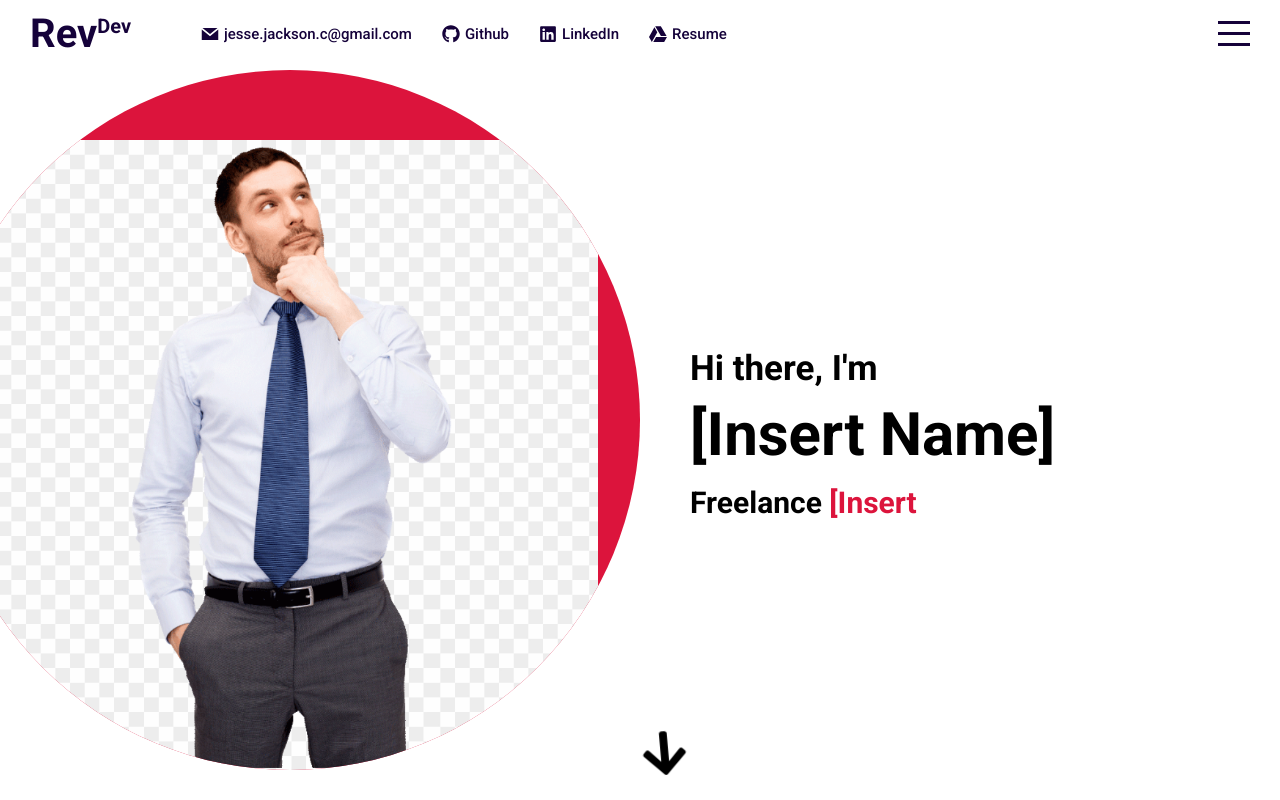
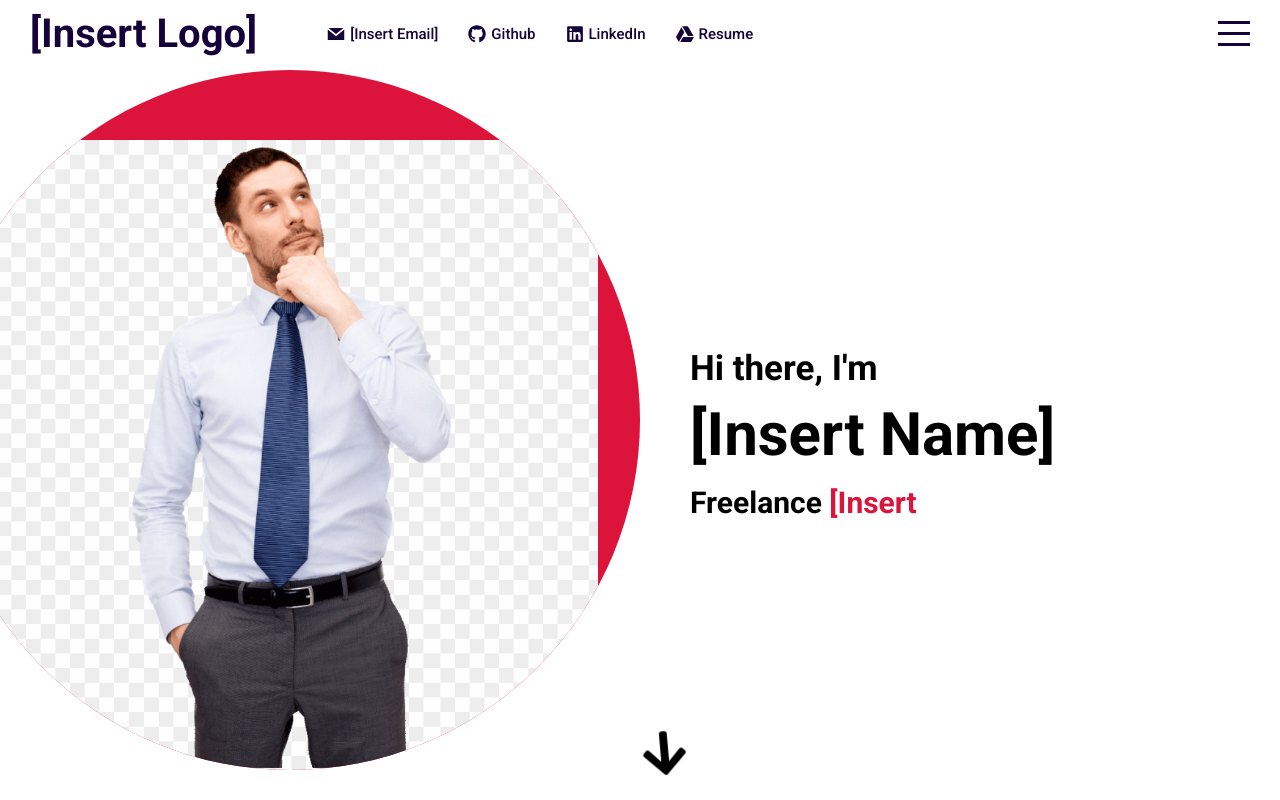
Before and after one commit to JesseJ713/template-portfolio, a React (Create React App) app: page / in a window 1280 px wide. Built offline with nearby package versions, Linux system fonts and the light colour scheme.

Commit message:
Modified top navigation for template

```diff
--- a/src/components/topbar/Topbar.jsx
+++ b/src/components/topbar/Topbar.jsx
@@ -9,16 +9,17 @@ export default function Topbar({ menuOpen, setMenuOpen }) {
             <div className='wrapper'>
                 <div className='left'>
                     <a href='#intro' className='logo'>
-                        Rev{<sup className='exponent'>Dev</sup>}
+                        [Insert Logo]
                     </a>
-                    <a href='mailto:jesse.jackson.c@gmail.com'>
+                    <a href='mailto:[YOUR EMAIL]'>
                         <div className='itemContainer'>
                             <GrMail className='icon' />
-                            <span>jesse.jackson.c@gmail.com</span>
+                            <span>[Insert Email]</span>
                         </div>
                     </a>
                     <a
-                        href='https://github.com/JesseJ713'
+                        // ENTER GITHUB ADDRESS
+                        href='https://github.com/'
                         rel='noreferrer'
                         target='_blank'
                     >
@@ -28,7 +29,8 @@ export default function Topbar({ menuOpen, setMenuOpen }) {
                         </div>
                     </a>
                     <a
-                        href='https://www.linkedin.com/in/jesse-jackson-atx/'
+                        // ENTER LINKEDIN ADDRESS
+                        href='https://www.linkedin.com/'
                         rel='noreferrer'
                         target='_blank'
                     >
@@ -38,7 +40,8 @@ export default function Topbar({ menuOpen, setMenuOpen }) {
                         </div>
                     </a>
                     <a
-                        href='https://docs.google.com/document/d/1OAcNqShun2ll-cHmemCxcgJuECvqdQ0V/edit?usp=sharing&ouid=115416440635836363293&rtpof=true&sd=true'
+                        // ENTER RESUME LINK
+                        href='https://www.google.com'
                         rel='noreferrer'
                         target='_blank'
                     >
```
